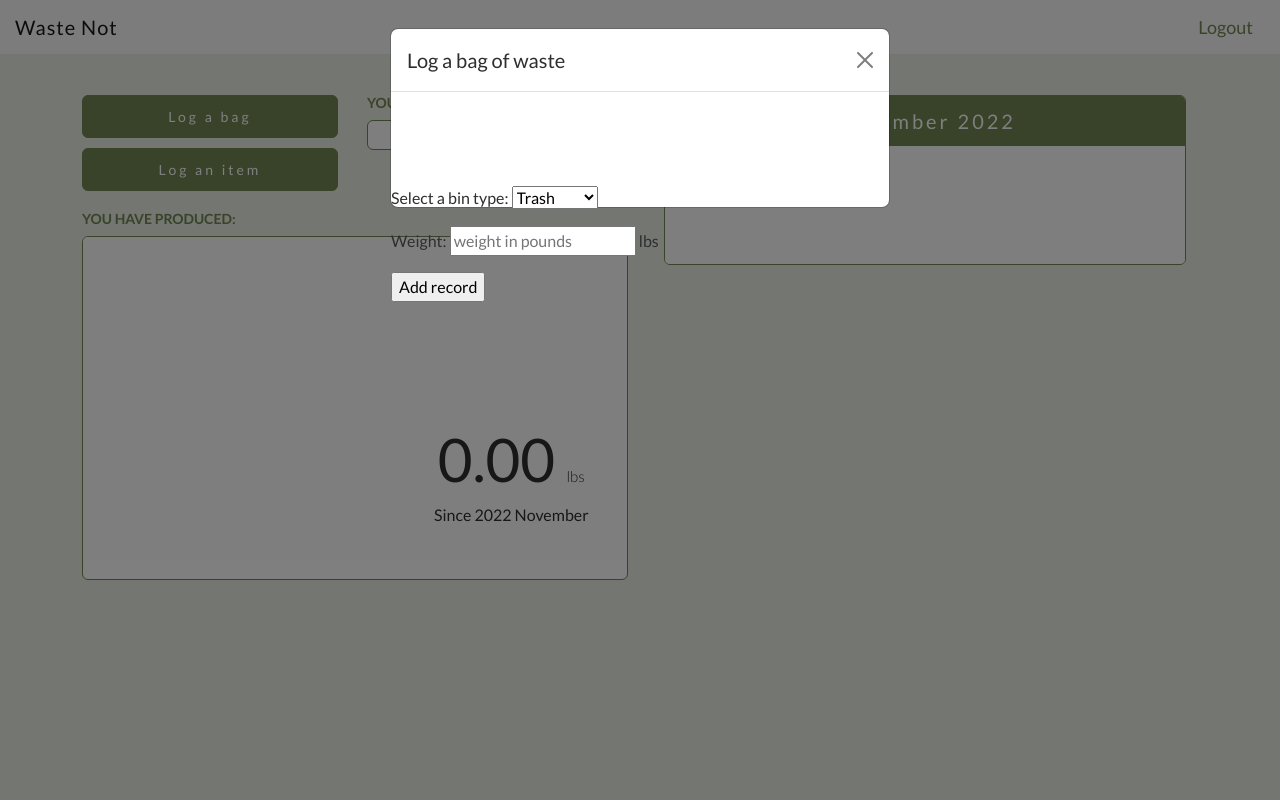
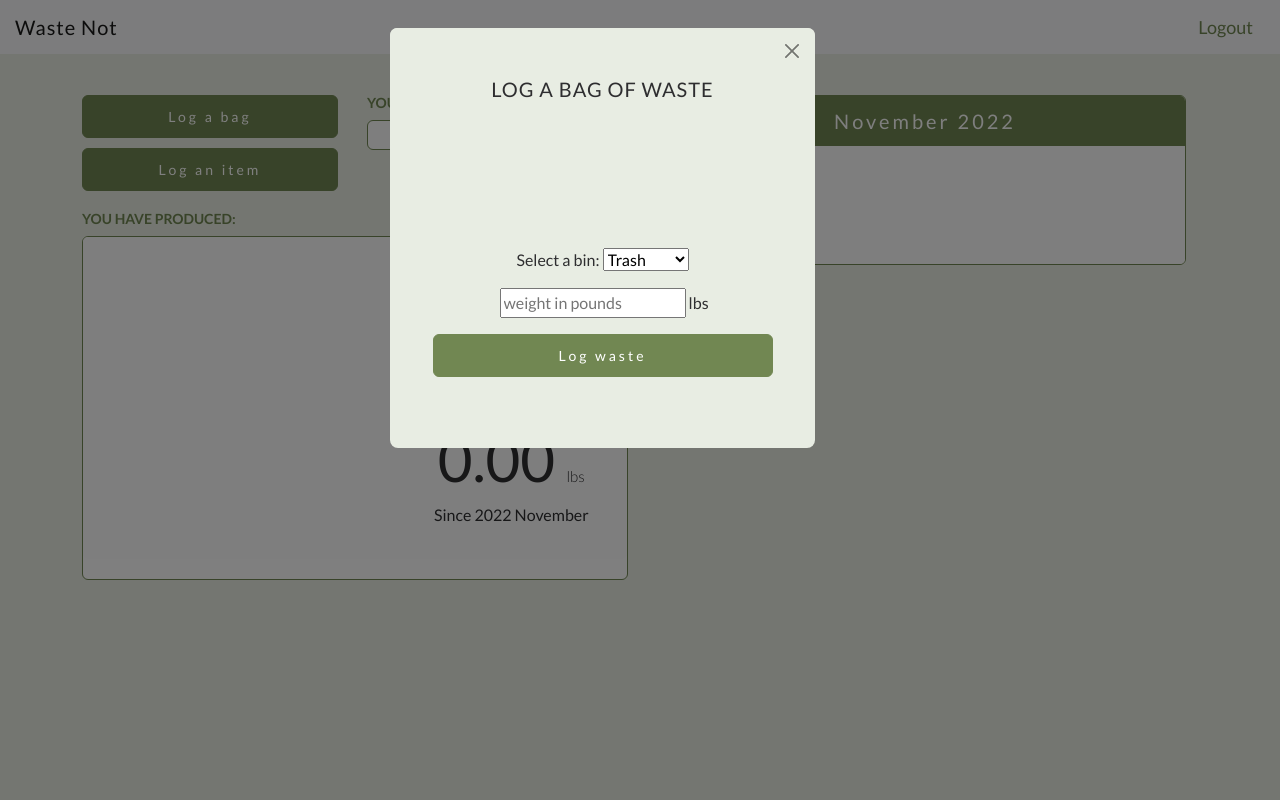
Before and after one commit to MartaSolomianko/waste-management-project, a Flask app: page /profile in a window 1280 px wide, after a click on "Log a bag". Run offline with Flask 2, Linux system fonts and the light colour scheme; the visitor is signed in with stand-in values (Sample User, id 1); data comes from the database, SQL or seed files in the repository; data that the repository does not hold is empty.

Commit message:
WIP user profile modals

```diff
--- a/static/css/homepage.css
+++ b/static/css/homepage.css
@@ -66,7 +66,6 @@ form {
     border-color: #718752;
     width: 90%;
     color: white;
-    font-weight: bold;
     font-size: 14px;
     letter-spacing: 3px;
     padding: 10px 0;
@@ -77,7 +76,6 @@ form {
     background-color: white;
     border-color: #718752;
     color: #718752;
-
 }
 
 .toggle-form {
--- a/static/css/profile.css
+++ b/static/css/profile.css
@@ -177,3 +177,57 @@ h4 {
 }
 
 /* USER PROFILE MODALS */
+.modal-header {
+    background-color: #e8ede3;
+    color:#fdfdfd;
+    border: 0;
+    font-style: normal;
+    font-weight: 300;
+    font-size: 14px;
+}
+
+.modal-title {
+    font-size: 20px;
+    text-transform: uppercase;
+    letter-spacing: 1px;
+    color: #2E2E30;
+}
+
+.modal-content {
+    background-color: #e8ede3;
+    border: 0;
+    width: 85%;
+    font-size: 16px;
+    text-align: center;
+
+}
+
+.modal-footer {
+    border: 0;
+}
+
+#addrecord {
+    background-color: #e8ede3;
+    padding-bottom: 200px;
+    padding-top: 80px;
+    margin-top: 40px;
+    text-align: center;
+    align-content: baseline;
+}
+
+#log-bag-btn {
+    background-color: #718752;
+    border-color: #718752;
+    width: 80%;
+    color: white;
+    font-size: 14px;
+    letter-spacing: 3px;
+    padding: 10px 0;
+    margin-bottom: 10px;
+}
+
+#log-bag-btn:hover {
+    background-color: white;
+    border-color: #718752;
+    color: #718752;
+}
--- a/templates/profile.html
+++ b/templates/profile.html
@@ -133,15 +133,16 @@
   <div class="modal-dialog">
     <div class="modal-content">
       <div class="modal-header">
-        <h5 class="modal-title" id="add-bag">Log a bag of waste</h5>
-        <button type="button" class="btn-close" data-bs-dismiss="modal" aria-label="Close"></button>
+        <button id="modal-close" type="button" class="btn-close" data-bs-dismiss="modal" aria-label="Close"></button>
       </div>
+      <div class="modal-title" id="add-bag">Log a bag of waste</div>
+
       <!-- form to record a bag of waste -->
       <form id="addrecord">
         <label for="add-record"></label>
       <div>
         <p>
-          <label for="bintype">Select a bin type:</label>
+          <label for="bintype">Select a bin:</label>
             <select id="bin-type">
               <option value="T">Trash</option>
               <option value="C">Compost</option>
@@ -152,11 +153,12 @@
       </div>
     <div>
       <p>
-        <label for="weight">Weight:</label>
+        <label for="weight"></label>
           <input type="text" id="weight" placeholder="weight in pounds"><span> lbs</span>
     </div>
-      <input type="submit" data-bs-dismiss="modal" value="Add record">
+      <input type="submit" id="log-bag-btn" class="btn btn-primary" data-bs-dismiss="modal" value="Log waste">
       </form>
+      <div class="modal-footer"></div>
     </div>
   </div>
 </div>
```
